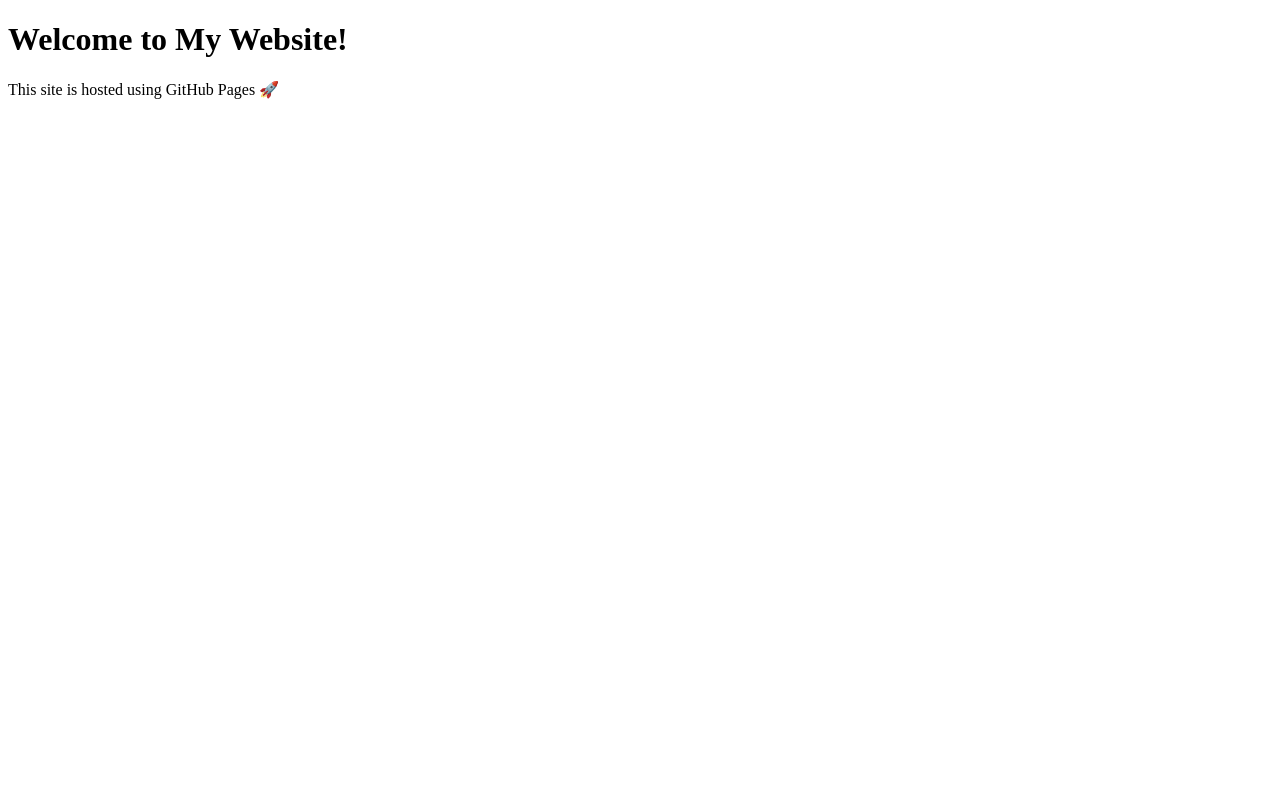
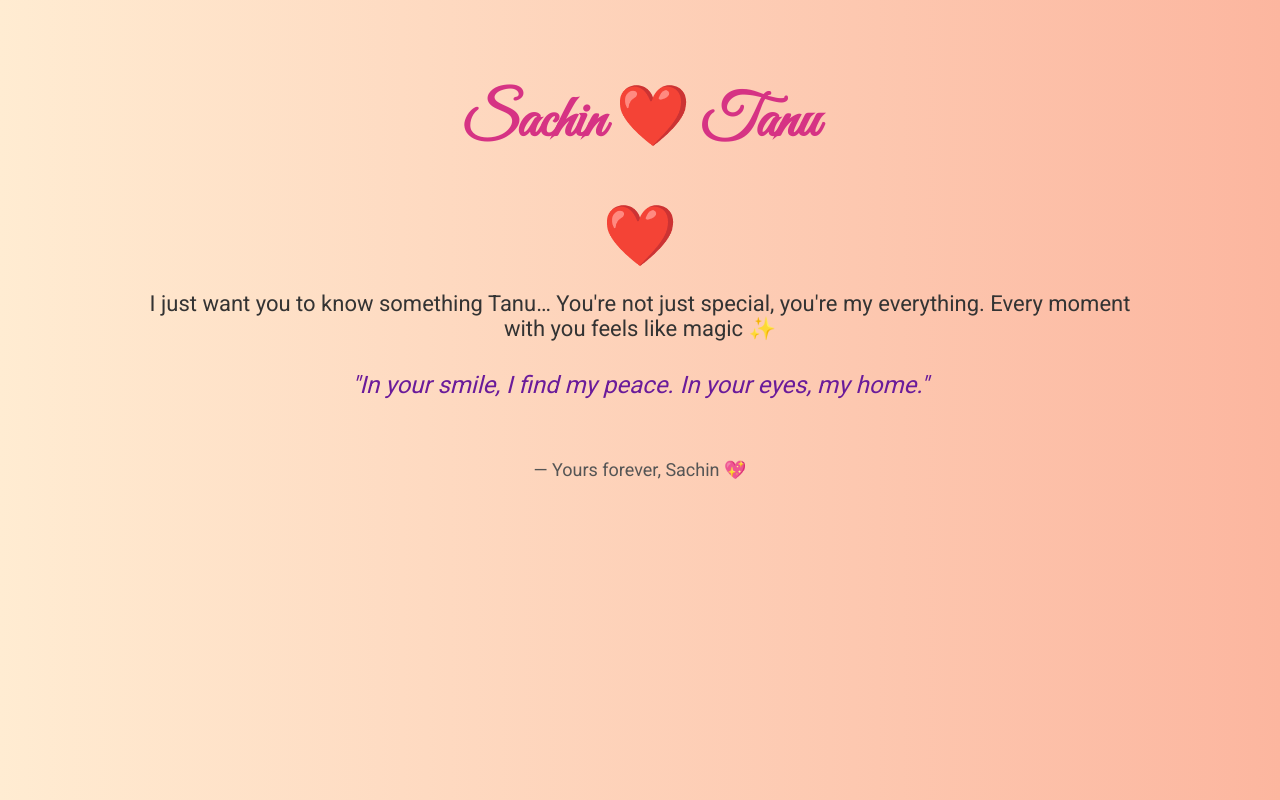
Before and after one commit to Sac-2002/day6, a plain HTML site: page index.html in a window 1280 px wide. Drawn offline with Linux system fonts and the light colour scheme.

Commit message:
initial commit

```diff
--- a/index.html
+++ b/index.html
@@ -1,12 +1,70 @@
-<!-- index.html -->
 <!DOCTYPE html>
 <html lang="en">
 <head>
-  <meta charset="UTF-8" />
-  <title>My GitHub Website</title>
+  <meta charset="UTF-8">
+  <title>Tanu ❤️ Sachin</title>
+  <link href="https://fonts.googleapis.com/css2?family=Great+Vibes&family=Roboto&display=swap" rel="stylesheet">
+  <style>
+    body {
+      margin: 0;
+      padding: 0;
+      background: linear-gradient(to right, #ffecd2, #fcb69f);
+      font-family: 'Roboto', sans-serif;
+      text-align: center;
+      color: #333;
+    }
+
+    h1 {
+      font-family: 'Great Vibes', cursive;
+      font-size: 60px;
+      margin-top: 80px;
+      color: #d63384;
+    }
+
+    p {
+      font-size: 22px;
+      margin: 20px auto;
+      width: 80%;
+    }
+
+    .heart {
+      font-size: 60px;
+      color: red;
+      animation: beat 1s infinite;
+    }
+
+    @keyframes beat {
+      0%, 100% {
+        transform: scale(1);
+      }
+      50% {
+        transform: scale(1.2);
+      }
+    }
+
+    footer {
+      margin-top: 60px;
+      font-size: 18px;
+      color: #555;
+    }
+
+    .quote {
+      font-style: italic;
+      color: #6a1b9a;
+      font-size: 24px;
+      margin-top: 30px;
+    }
+  </style>
 </head>
 <body>
-  <h1>Welcome to My Website!</h1>
-  <p>This site is hosted using GitHub Pages 🚀</p>
+  <h1>Sachin ❤️ Tanu</h1>
+  <div class="heart">❤️</div>
+  <p>I just want you to know something Tanu…
+     You're not just special, you're my everything.
+     Every moment with you feels like magic ✨</p>
+
+  <div class="quote">"In your smile, I find my peace. In your eyes, my home."</div>
+
+  <footer>— Yours forever, Sachin 💖</footer>
 </body>
 </html>
```
